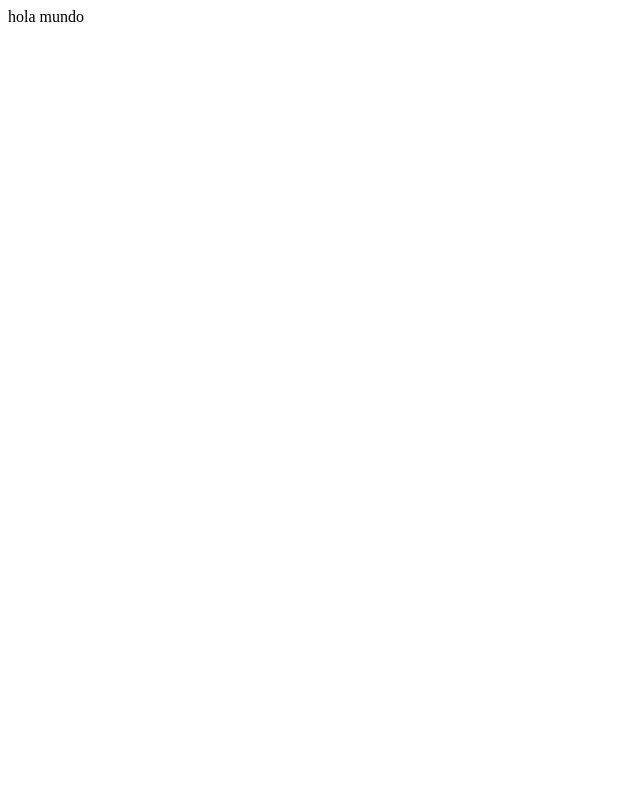
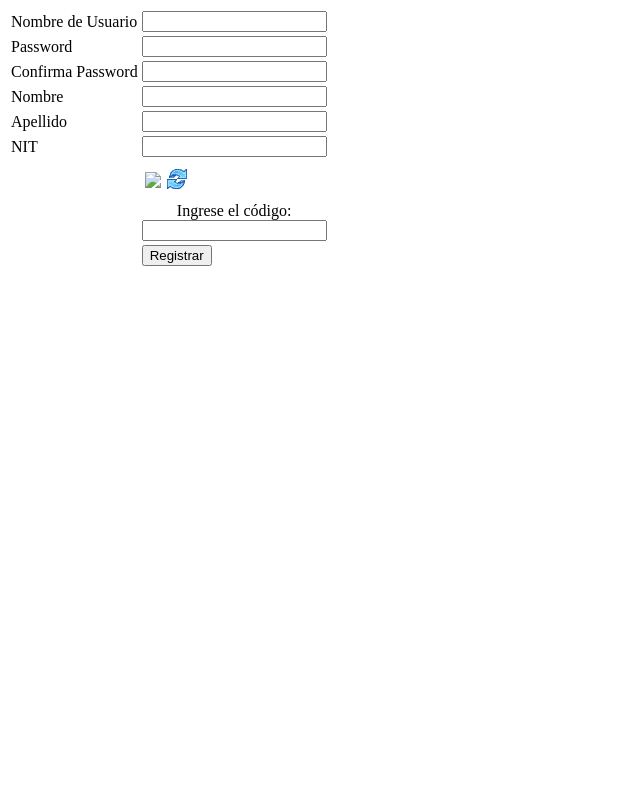
Before and after one commit to carloscayr/Eswimmers, a PHP site: page /registro.php in a window 1280 px wide. Before the commit the part shown is almost empty. Shown: the whole page, without its empty margins (0-640 px from the left). Run offline with PHP 8.4, Linux system fonts and the light colour scheme.

Commit message:
módulo de registro de usuarios (interfaz simple)

```diff
--- a/public_html/registro.php
+++ b/public_html/registro.php
@@ -1,3 +1,54 @@
 <?php
-	echo "hola mundo";
+$cryptinstall="./crypt/cryptographp.fct.php";
+include $cryptinstall;
 ?>
+
+<!DOCTYPE html PUBLIC "-//W3C//DTD XHTML 1.0 Transitional//EN" "http://www.w3.org/TR/xhtml1/DTD/xhtml1-transitional.dtd">
+<html xmlns="http://www.w3.org/1999/xhtml">
+<head>
+
+</head>
+
+<body>
+	<form action="verificador.php">
+		<table>
+			<tr>
+				<td>Nombre de Usuario</td>
+				<td><input name="username"/></td>
+			</tr>
+			<tr>
+				<td>Password</td>
+				<td><input name="password" type="password"/></td>
+			</tr>
+			<tr>
+				<td>Confirma Password</td>
+				<td><input name="pass" type="password"/></td>
+			</tr>
+			<tr>
+				<td>Nombre</td>
+				<td><input name="name"/></td>
+			</tr>
+			<tr>
+				<td>Apellido</td>
+				<td><input name="apellido"/></td>
+			</tr>
+			<tr>
+				<td>NIT</td>
+				<td><input name="nit"/></td>
+			</tr>
+			<tr>
+				<td></td>
+				<td><?php dsp_crypt(0,1);?></td>
+			</tr>
+			<tr>
+				<td></td>
+				<td align="center">Ingrese el código:<br><input type="text" name="code"/></td>
+			</tr>
+			<tr>
+				<td></td>
+				<td><input type="submit" value="Registrar"/></td>
+			</tr>
+		</table>
+	</form>
+</body>
+</html>
```
